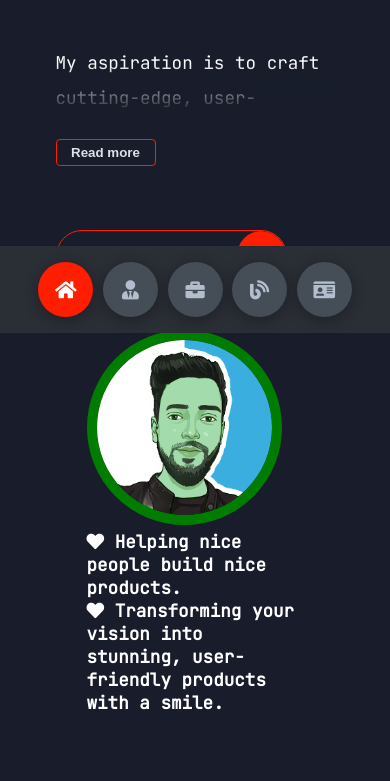
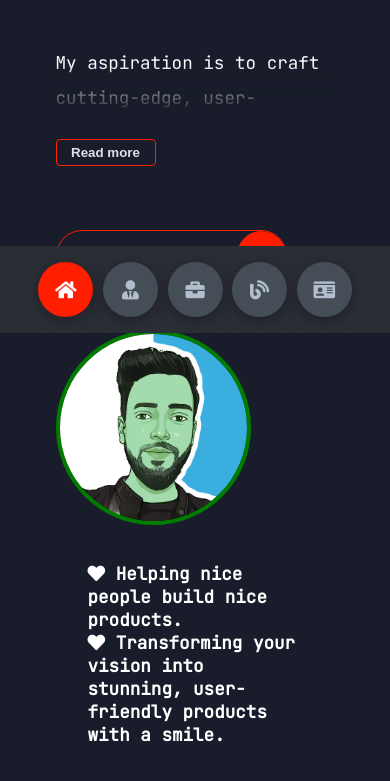
Before and after one commit to salmaneh/salmaneh.github.io, a plain HTML site: page index.html in a window 390 px wide. Shown: the part 511-1292 px from the top of the page. Drawn offline with Linux system fonts and the light colour scheme.

Commit message:
bugs indentified as well as fixed!

```diff
--- a/styles/media.css
+++ b/styles/media.css
@@ -246,8 +246,8 @@
   }
 
   .left-header .image {
-    /* width: 90% !important; */
-    width: 70% !important;
+    width: 90% !important;
+    /* width: 70% !important; */
     margin: 0 auto !important;
   }
 
--- a/styles/styles.css
+++ b/styles/styles.css
@@ -222,10 +222,8 @@ section {
 }
 
 .header-content .left-header .image img {
-  width: 90%;
-  /* width: 80%; */
-  height: 50%;
-  border: 10px var(--color-secondary) solid;
+  width: 70%;
+  border:0.25rem var(--color-secondary) solid;
   border-radius: var(--circle);
   -o-object-fit: cover;
   object-fit: cover;
@@ -246,6 +244,7 @@ section {
   transform: rotate(-30deg) translateY(30px);
 }
 .header-content .left-header .image .message {
+  margin: 2rem;
   font-weight: 900;
 }
 .header-content .right-header {
```
